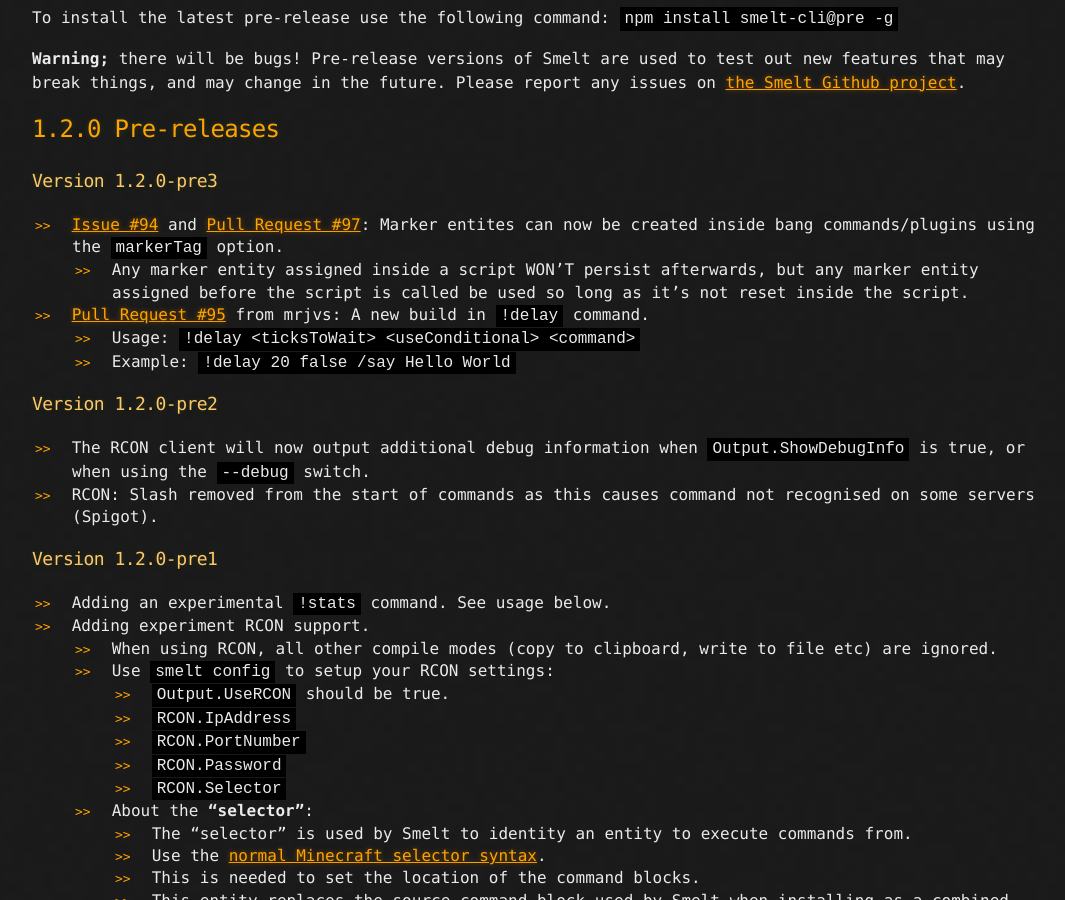
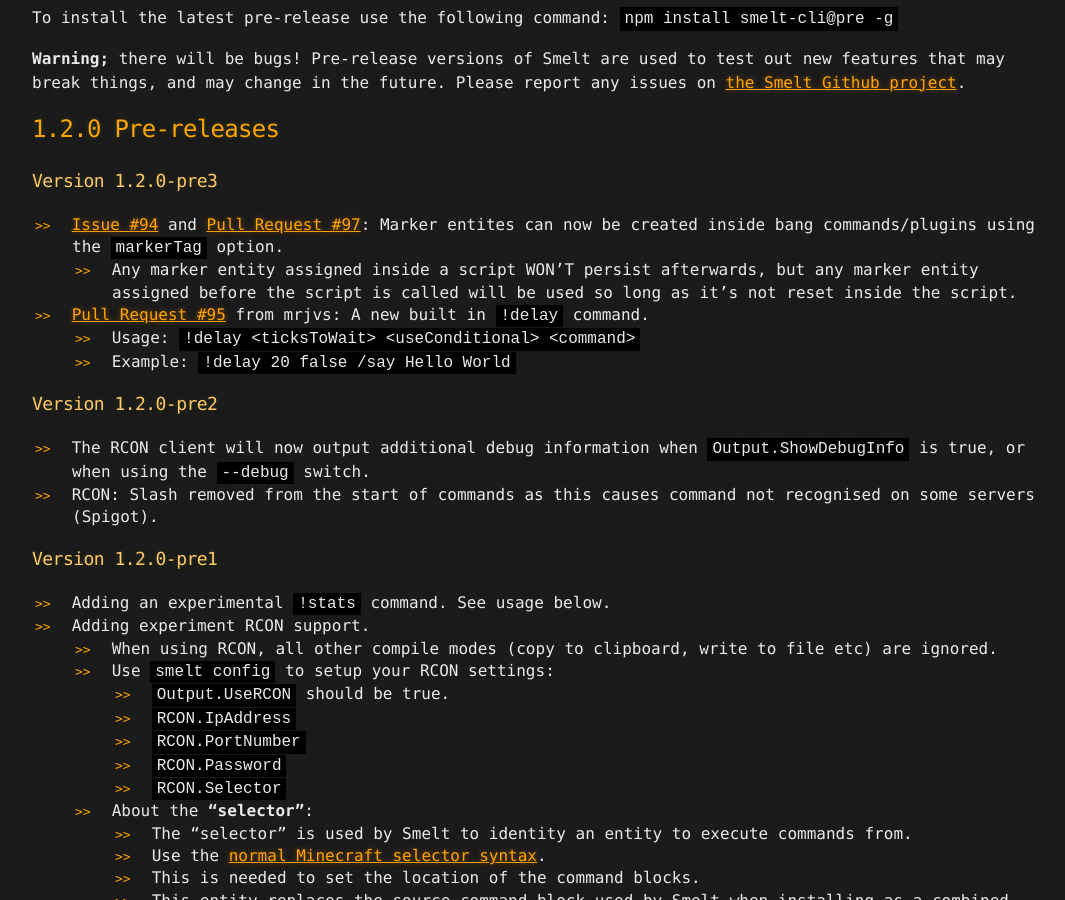
Before and after one commit to GnaspGames/Smelt, a Jekyll site: the page built from prereleases.md, in a window 1280 px wide and 900 px high, scrolled down 392 px. Shown: the whole window, without its empty margins (98-1163 px from the left). Built offline with Jekyll 4.4.1, drawn with Linux system fonts in a browser that asks for light colours.

Commit message:
Typo fixes

```diff
--- a/prereleases.md
+++ b/prereleases.md
@@ -19,8 +19,8 @@
 * [Issue #94](https://github.com/GnaspGames/Smelt/issues/94) and [Pull Request #97](https://github.com/GnaspGames/Smelt/pull/97):
   Marker entites can now be created inside bang commands/plugins using the `markerTag` option.
     * Any marker entity assigned inside a script WON'T persist afterwards, but any marker entity
-      assigned before the script is called be used so long as it's not reset inside the script.
-* [Pull Request #95](https://github.com/GnaspGames/Smelt/pull/95) from mrjvs: A new build in `!delay` command.
+      assigned before the script is called will be used so long as it's not reset inside the script.
+* [Pull Request #95](https://github.com/GnaspGames/Smelt/pull/95) from mrjvs: A new built in `!delay` command.
     * Usage: `!delay <ticksToWait> <useConditional> <command>`
     * Example: `!delay 20 false /say Hello World`
 
```
